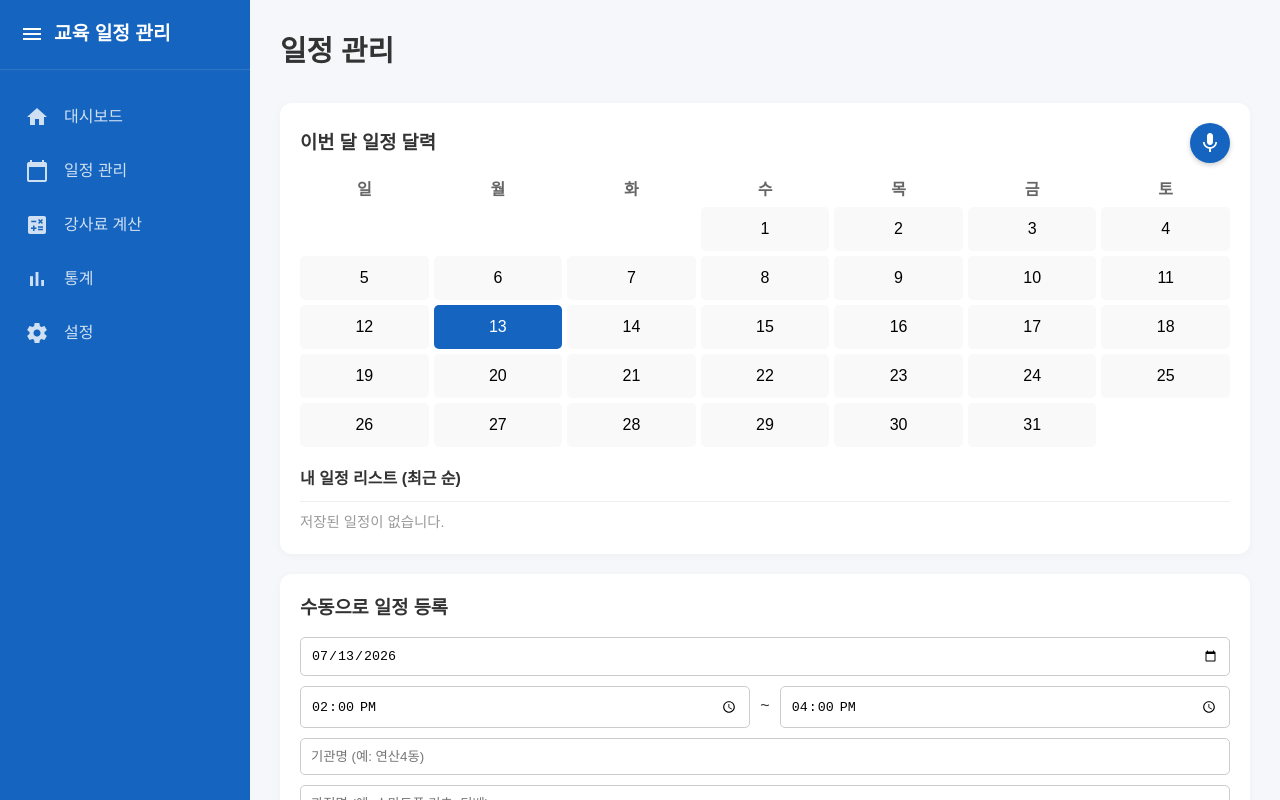
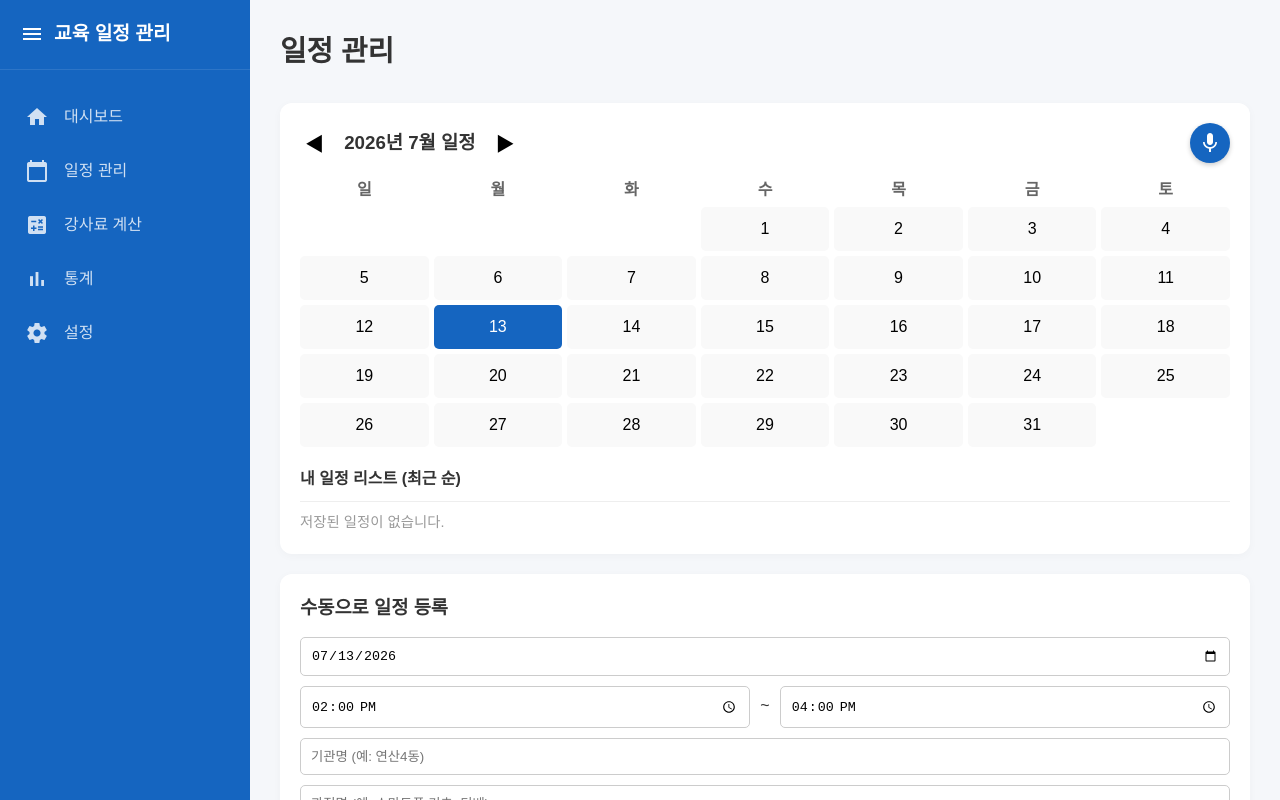
Before and after one commit to comit5114-glitch/calendar_edu, a Next.js app: page /schedule in a window 1280 px wide. Built offline with nearby package versions, Linux system fonts and the light colour scheme; a web font is replaced by a local one.

Commit message:
Add files via upload

```diff
--- a/src/app/schedule/page.tsx
+++ b/src/app/schedule/page.tsx
@@ -280,8 +280,21 @@ export default function SchedulePage() {
     }
   };
 
-  // 7월 달력 렌더링용 배열
-  const daysInMonth = Array.from({length: 31}, (_, i) => i + 1);
+  const [currentCalendarDate, setCurrentCalendarDate] = useState(new Date());
+
+  const handlePrevMonth = () => {
+    setCurrentCalendarDate(new Date(currentCalendarDate.getFullYear(), currentCalendarDate.getMonth() - 1, 1));
+  };
+  const handleNextMonth = () => {
+    setCurrentCalendarDate(new Date(currentCalendarDate.getFullYear(), currentCalendarDate.getMonth() + 1, 1));
+  };
+
+  const calYear = currentCalendarDate.getFullYear();
+  const calMonth = currentCalendarDate.getMonth();
+  const daysInMonth = new Date(calYear, calMonth + 1, 0).getDate();
+  const firstDay = new Date(calYear, calMonth, 1).getDay();
+  const emptyDays = Array.from({ length: firstDay }, (_, i) => i);
+  const days = Array.from({ length: daysInMonth }, (_, i) => i + 1);
 
   return (
     <div>
@@ -291,7 +304,11 @@ export default function SchedulePage() {
 
       <div className="stat-card" style={{marginBottom: '20px'}}>
         <div style={{display: 'flex', justifyContent: 'space-between', alignItems: 'center', marginBottom: '15px'}}>
-          <h3 style={{margin: 0}}>이번 달 일정 달력</h3>
+          <div style={{display: 'flex', alignItems: 'center', gap: '15px'}}>
+            <button onClick={handlePrevMonth} style={{background: 'none', border: 'none', fontSize: '1.2rem', cursor: 'pointer', padding: '5px'}}>◀</button>
+            <h3 style={{margin: 0}}>{calYear}년 {calMonth + 1}월 일정</h3>
+            <button onClick={handleNextMonth} style={{background: 'none', border: 'none', fontSize: '1.2rem', cursor: 'pointer', padding: '5px'}}>▶</button>
+          </div>
           <button
             onClick={handleMicClick}
             className={`mic-btn-small ${isRecording ? 'recording' : ''}`}
@@ -328,11 +345,11 @@ export default function SchedulePage() {
           {['일', '월', '화', '수', '목', '금', '토'].map(day => (
             <div key={day} style={{fontWeight: 'bold', color: 'var(--text-muted)'}}>{day}</div>
           ))}
-          <div/><div/><div/>
-          {daysInMonth.map(day => {
-            const dateStr = `2026-07-${String(day).padStart(2, '0')}`;
+          {emptyDays.map(i => <div key={`empty-${i}`} />)}
+          {days.map(day => {
+            const dateStr = `${calYear}-${String(calMonth + 1).padStart(2, '0')}-${String(day).padStart(2, '0')}`;
             const hasEvent = events.some(e => e.date === dateStr);
-            const isToday = day === new Date().getDate();
+            const isToday = calYear === new Date().getFullYear() && calMonth === new Date().getMonth() && day === new Date().getDate();
 
             return (
               <div key={day} style={{
@@ -406,6 +423,7 @@ export default function SchedulePage() {
           {/* 5. 반복설정 */}
           <select value={manualForm.repeat} onChange={e => setManualForm({...manualForm, repeat: e.target.value})} style={{padding: '10px', borderRadius: '5px', border: '1px solid #ccc', background: 'white'}}>
             <option value="없음">반복 없음</option>
+            <option value="매일(월-금)">매일(월-금)</option>
             <option value="매주">매주 반복</option>
             <option value="매월">매월 반복</option>
           </select>
```
